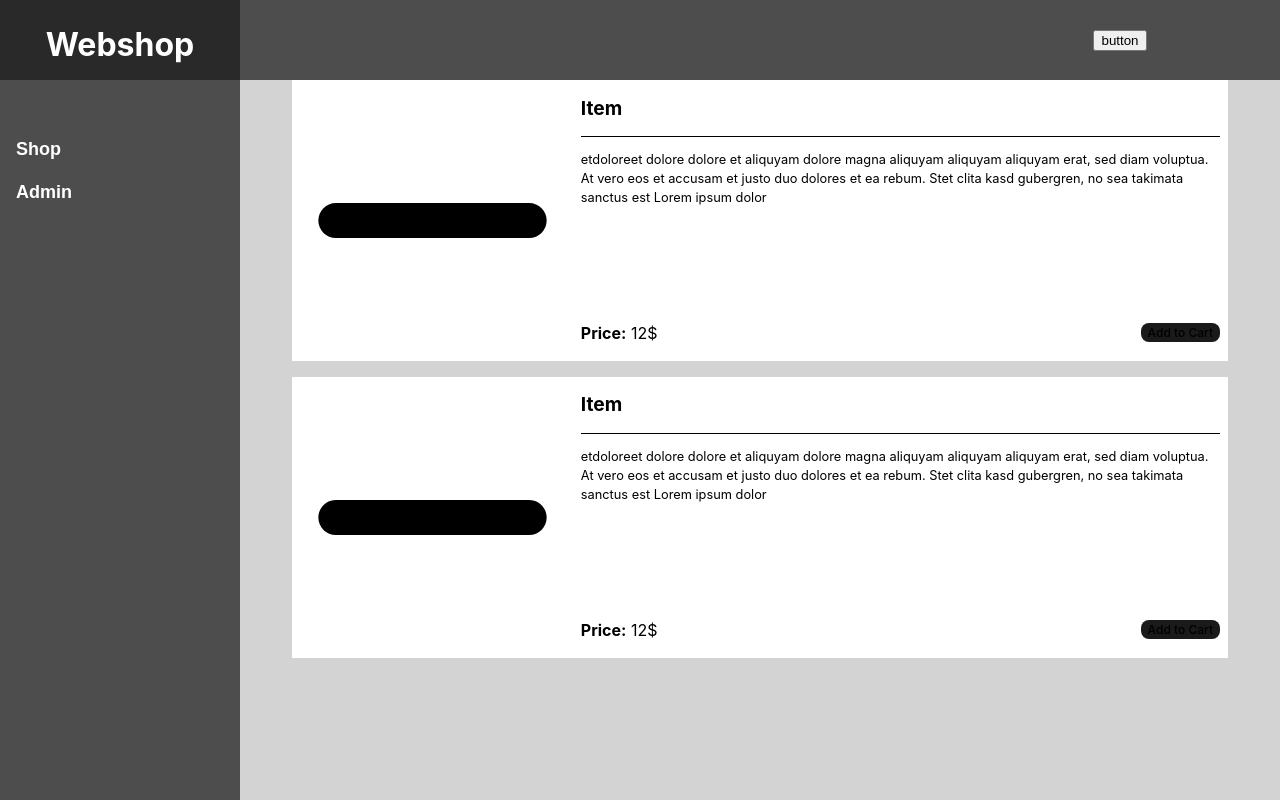
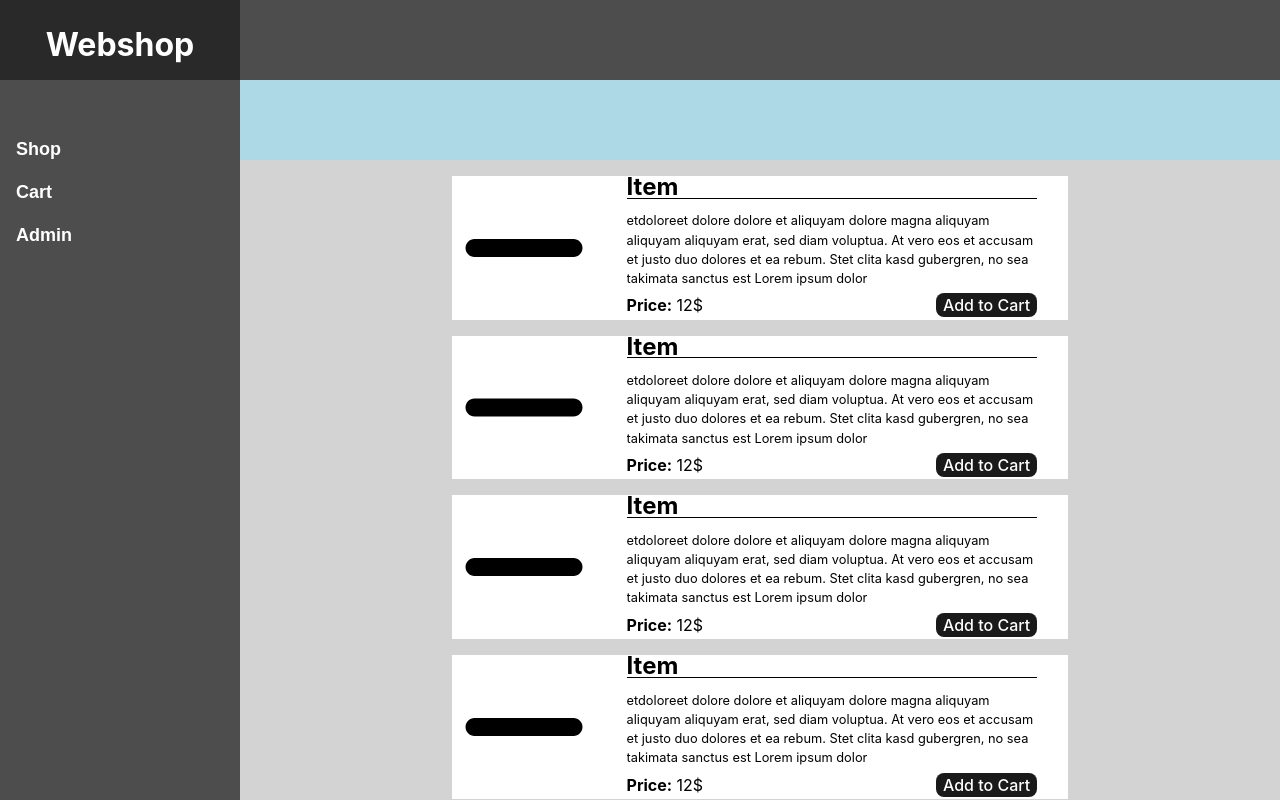
Before and after one commit to slyox96/uni-master-cloud-computer, a React (Vite) app in the folder Milestone_3/Webshop/Frontend/: page /Shop in a window 1280 px wide. Built offline with nearby package versions, Linux system fonts and the light colour scheme.

Commit message:
[+] Pages

```diff
--- a/Milestone_3/Webshop/Frontend/src/components/Drawer.tsx
+++ b/Milestone_3/Webshop/Frontend/src/components/Drawer.tsx
@@ -13,7 +13,8 @@ export const Drawer: React.FC = () => {
 
     const routes: Route[] = [
         { id: 1, text: 'Shop', route: 'Shop' },
-        { id: 2, text: 'Admin', route: 'Admin' },
+        { id: 2, text: 'Cart', route: 'Cart' },
+        { id: 3, text: 'Admin', route: 'Admin' },
     ];
 
     return (
--- a/Milestone_3/Webshop/Frontend/src/components/ShopingCard.module.scss
+++ b/Milestone_3/Webshop/Frontend/src/components/ShopingCard.module.scss
@@ -1,4 +1,4 @@
-$card-size: 90%;
+$card-size: 70%;
 
 .card {
     width: $card-size;
@@ -24,24 +24,24 @@ $card-size: 90%;
         // background-color: lightblue;
         display: flex;
         flex-direction: column;
-        margin-left: 0.5rem;
-        margin-right: 0.5rem;
+        margin-left: 5%;
+        margin-right: 5%;
 
         .title {
-            height: 20%;
+            height: 15%;
             border-bottom: 1px solid black;
             // background-color: lightpink;
             display: flex;
             align-items: center;
 
             span {
-                font-size: 120%;
+                font-size: 150%;
                 margin: 0;
             }
         }
 
         .description {
-            height: 60%;
+            height: 65%;
             font-size: 80%;
             overflow: hidden;
             text-overflow: ellipsis;
@@ -52,14 +52,15 @@ $card-size: 90%;
             display: flex;
             justify-content: space-between;
             align-items: center;
-            // background-color: rgb(202, 33, 33);
+            align-items: center;
 
             .add {
                 border-radius: 8px;
                 border: 1px solid transparent;
-                font-size: .75rem;
+                font-size: 100%;
                 font-weight: 500;
                 font-family: inherit;
+                color: white;
                 background-color: #1a1a1a;
                 cursor: pointer;
                 transition: border-color 0.25s;
--- a/Milestone_3/Webshop/Frontend/src/components/TopBar.tsx
+++ b/Milestone_3/Webshop/Frontend/src/components/TopBar.tsx
@@ -17,13 +17,13 @@ export const TopBar: React.FC<TopBarProps> = ({isAdmin}) => {
             </div>
             {isAdmin && (
                 <div className={styles.right}>
-                    <button
+                    {/* <button
                         type="button"
                         className="button"
                         onClick={() => console.log("click")}
                     >
                         button
-                    </button>
+                    </button> */}
                 </div>
             )}
         </div>
--- a/Milestone_3/Webshop/Frontend/src/main.tsx
+++ b/Milestone_3/Webshop/Frontend/src/main.tsx
@@ -5,14 +5,18 @@ import TestA from './Test/TestA.tsx'
 import TestHome from './Test/TestHome.tsx';
 import TestB from './Test/TestB.tsx';
 import Layout from './pages/layout/Layout.tsx';
+import { Admin } from './pages/Admin.tsx';
+import { Cart } from './pages/Cart.tsx';
+import { Shop } from './pages/Shop.tsx';
 
 createRoot(document.getElementById('root')!).render(
   <BrowserRouter>
     <Routes>
       <Route index element={<TestHome />} />
       <Route path="/" element={<Layout />}>
-        <Route path="/Shop" element={<TestA />} />
-        <Route path="/Admin" element={<TestB />} />
+        <Route path="/Shop" element={<Shop />} />
+        <Route path="/Cart" element={<Cart />} />
+        <Route path="/Admin" element={<Admin />} />
       </Route>
     </Routes>
   </BrowserRouter>
--- /dev/null
+++ b/Milestone_3/Webshop/Frontend/src/pages/Admin.tsx
@@ -0,0 +1,9 @@
+import React from 'react'
+
+import styles from "./Admin.module.scss";
+
+export const Admin = () => {
+  return (
+    <div>Admin</div>
+  )
+}
--- /dev/null
+++ b/Milestone_3/Webshop/Frontend/src/pages/Cart.tsx
@@ -0,0 +1,9 @@
+import React from 'react'
+
+import styles from "./Cart.module.scss";
+
+export const Cart = () => {
+  return (
+    <div>Cart</div>
+  )
+}
--- /dev/null
+++ b/Milestone_3/Webshop/Frontend/src/pages/Shop.module.scss
@@ -0,0 +1,25 @@
+@use "../scss/variables.scss";
+
+$searchbar-height: 5rem;
+
+.container {
+
+    .searchbar {
+        position: fixed;
+        top: variables.$topbar-height;
+        width: 100%;
+        height: $searchbar-height;
+        background-color: lightblue;
+    }
+
+    .product_List {
+        margin-top: calc($searchbar-height + 1rem);
+        margin-left: 5rem;
+        margin-right: 5rem;
+        // background-color: lightcoral;
+        display: flex;
+        justify-content: center;
+        align-items: center;
+        flex-direction: column;
+    }
+}
--- /dev/null
+++ b/Milestone_3/Webshop/Frontend/src/pages/Shop.tsx
@@ -0,0 +1,24 @@
+import React from 'react'
+
+import styles from "./Shop.module.scss";
+import ShopingCard from '../components/ShopingCard';
+
+export const Shop = () => {
+  return (
+    <div className={styles.container}>
+        <div className={styles.searchbar}>
+
+        </div>
+        <div className={styles.product_List}>
+            <ShopingCard isInCart={false} />
+            <ShopingCard isInCart={false} />
+            <ShopingCard isInCart={false} />
+            <ShopingCard isInCart={false} />
+            <ShopingCard isInCart={false} />
+            <ShopingCard isInCart={false} />
+            <ShopingCard isInCart={false} />
+            <ShopingCard isInCart={false} />
+        </div>
+    </div>
+  )
+}
```
Also changed, not shown: Milestone_3/Webshop/Frontend/src/pages/Admin.module.scss (added), Milestone_3/Webshop/Frontend/src/pages/Cart.module.scss (added).
